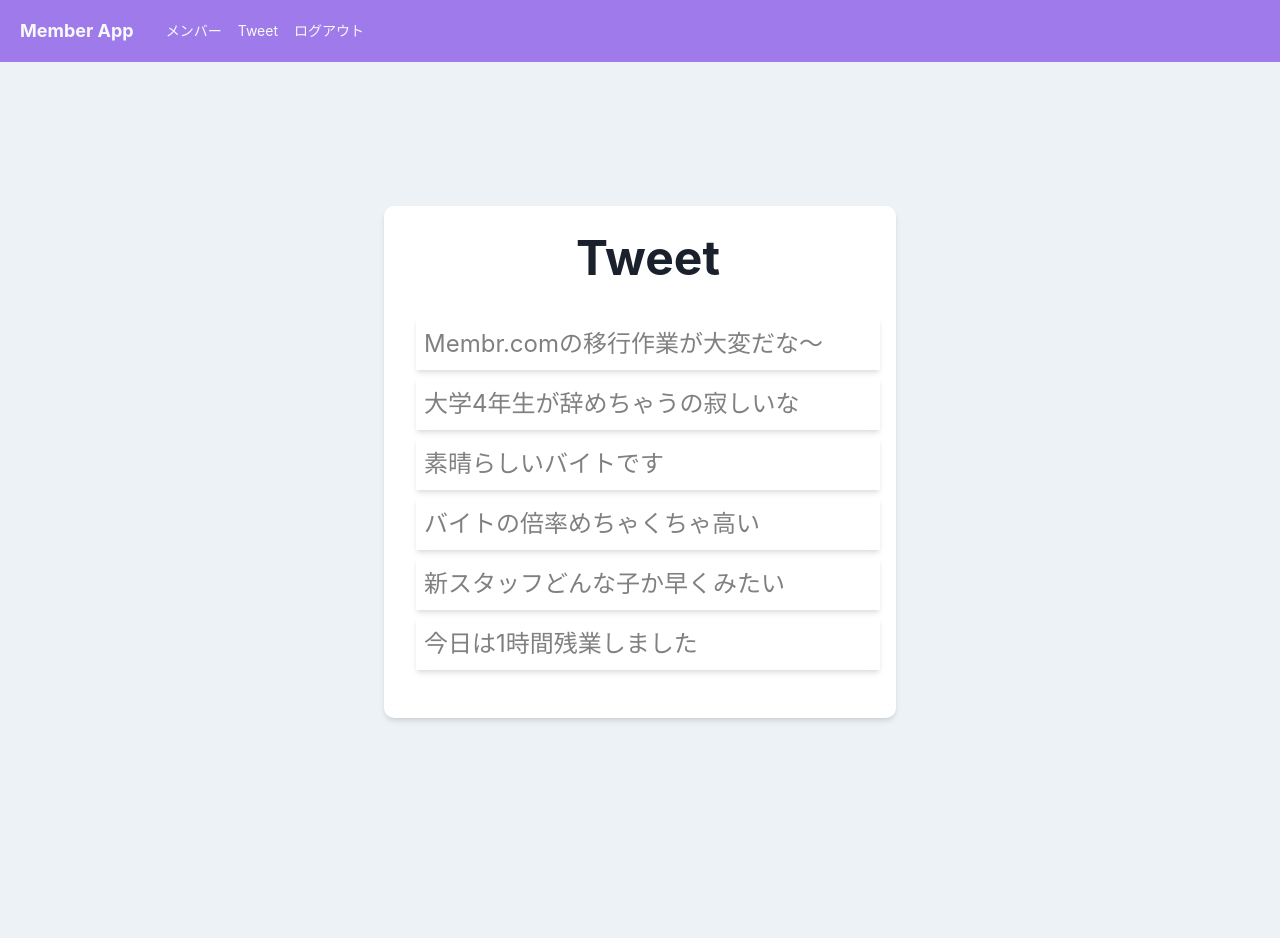
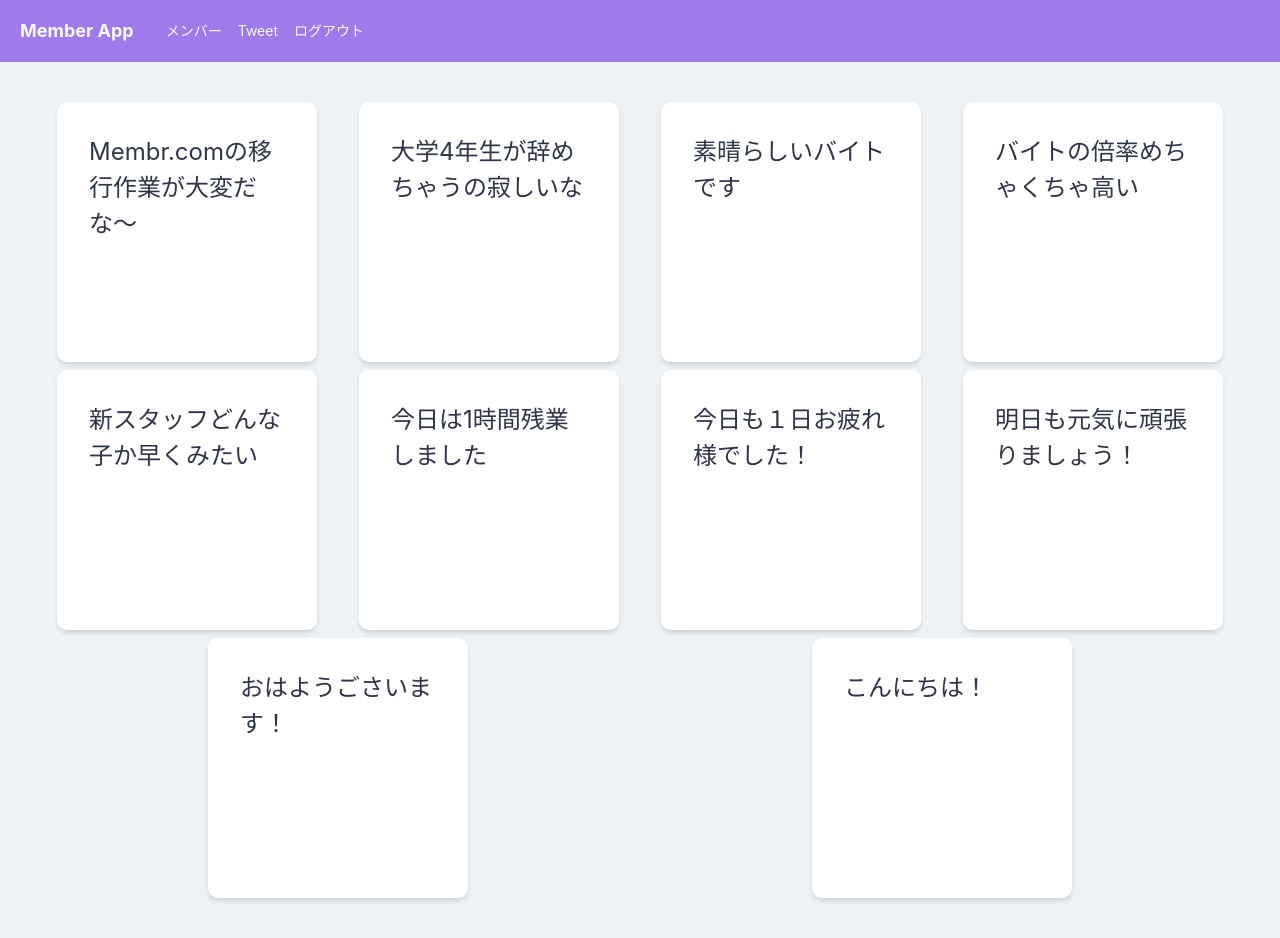
Before and after one commit to peppino708/Member_app, a React (Create React App) app: page /home/setting in a window 1280 px wide. Before the commit the page ends 862 px from the top, so only its background shows below. Built offline with nearby package versions, Linux system fonts and the light colour scheme.

Commit message:
Change tweet_design to UserCard_like

```diff
--- a/src/components/pages/Setting.tsx
+++ b/src/components/pages/Setting.tsx
@@ -1,4 +1,4 @@
-import { Box, Flex, Stack, Text } from "@chakra-ui/react";
+import { Box, Text, Wrap, WrapItem } from "@chakra-ui/react";
 import { memo, VFC } from "react";
 
 const textArr = [
@@ -8,33 +8,36 @@ const textArr = [
   "バイトの倍率めちゃくちゃ高い",
   "新スタッフどんな子か早くみたい",
   "今日は1時間残業しました",
+  "今日も１日お疲れ様でした！",
+  "明日も元気に頑張りましょう！",
+  "おはようごさいます！",
+  "こんにちは！",
 ];
 
 export const Setting: VFC = memo(() => {
   return (
-    <Flex justify={"center"} align={"center"} height={"100vh"}>
+    <Wrap p={{ base: 4, md: 10 }} justify="space-around">
+      {textArr.map((text, i) => {
+        return (
+          <WrapItem key={i}>
             <Box
-        w={{ base: "md", md: "lg" }}
-        h={{ base: "md", md: "lg" }}
+              w="260px"
+              h="260px"
               bg="white"
               borderRadius="10px"
               shadow="md"
               p={4}
+              _hover={{ opacity: 0.8, cursor: "pointer" }}
+              // onClick={() => onClick(id)}
               overflow={"auto"}
             >
-        <Stack pl={4}>
-          <Text textAlign={"center"} fontSize="5xl" fontWeight="bold" mb={4}>
-            Tweet
-          </Text>
-          {textArr.map((text) => {
-            return (
-              <Text fontSize="2xl" color="gray" shadow={"md"} p={2} m={2}>
+              <Text fontSize="2xl" color="gray.700" p={2} m={2}>
                 {text}
               </Text>
+            </Box>
+          </WrapItem>
         );
       })}
-        </Stack>
-      </Box>
-    </Flex>
+    </Wrap>
   );
 });
```
Lines whose indentation alone changed are shown as unchanged.
